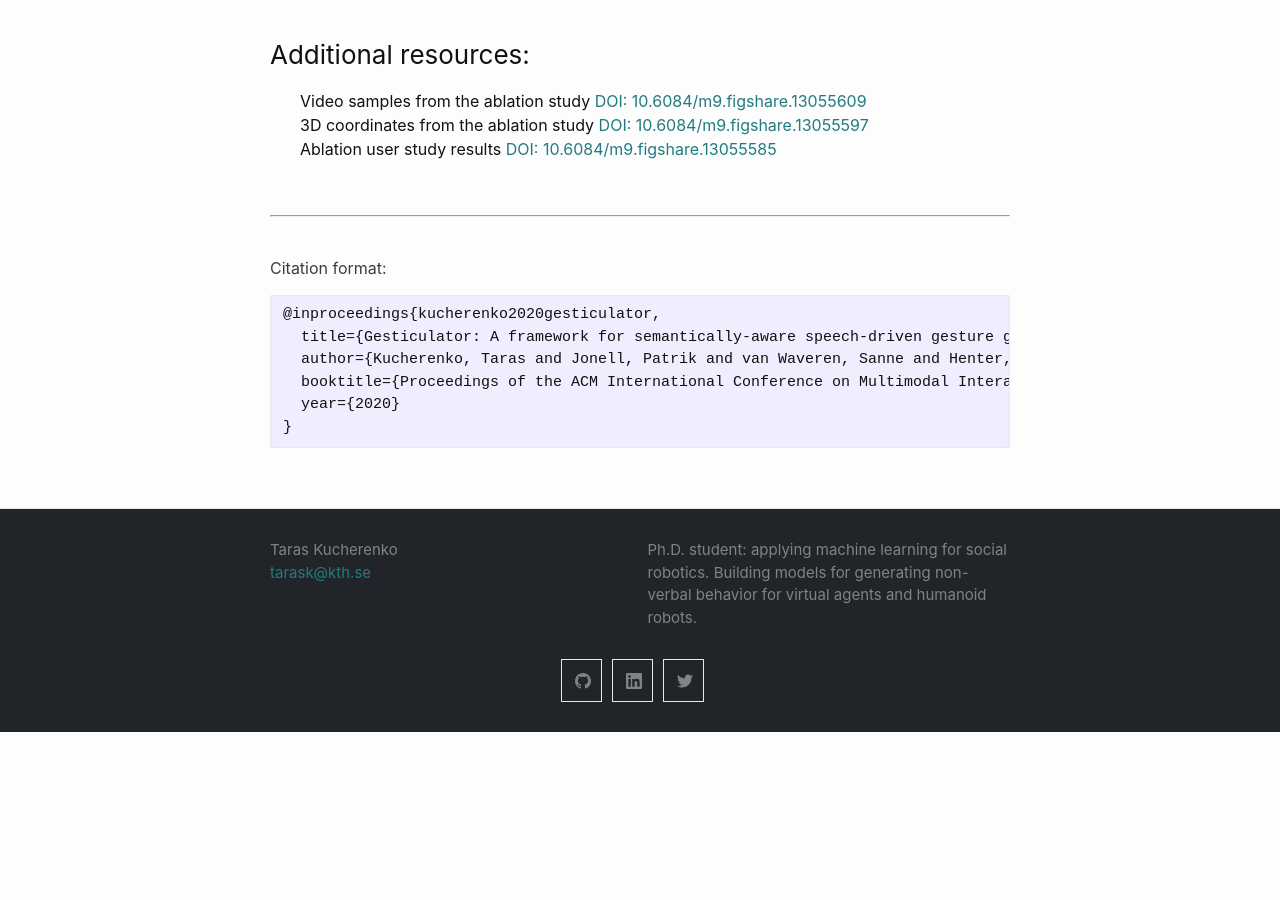
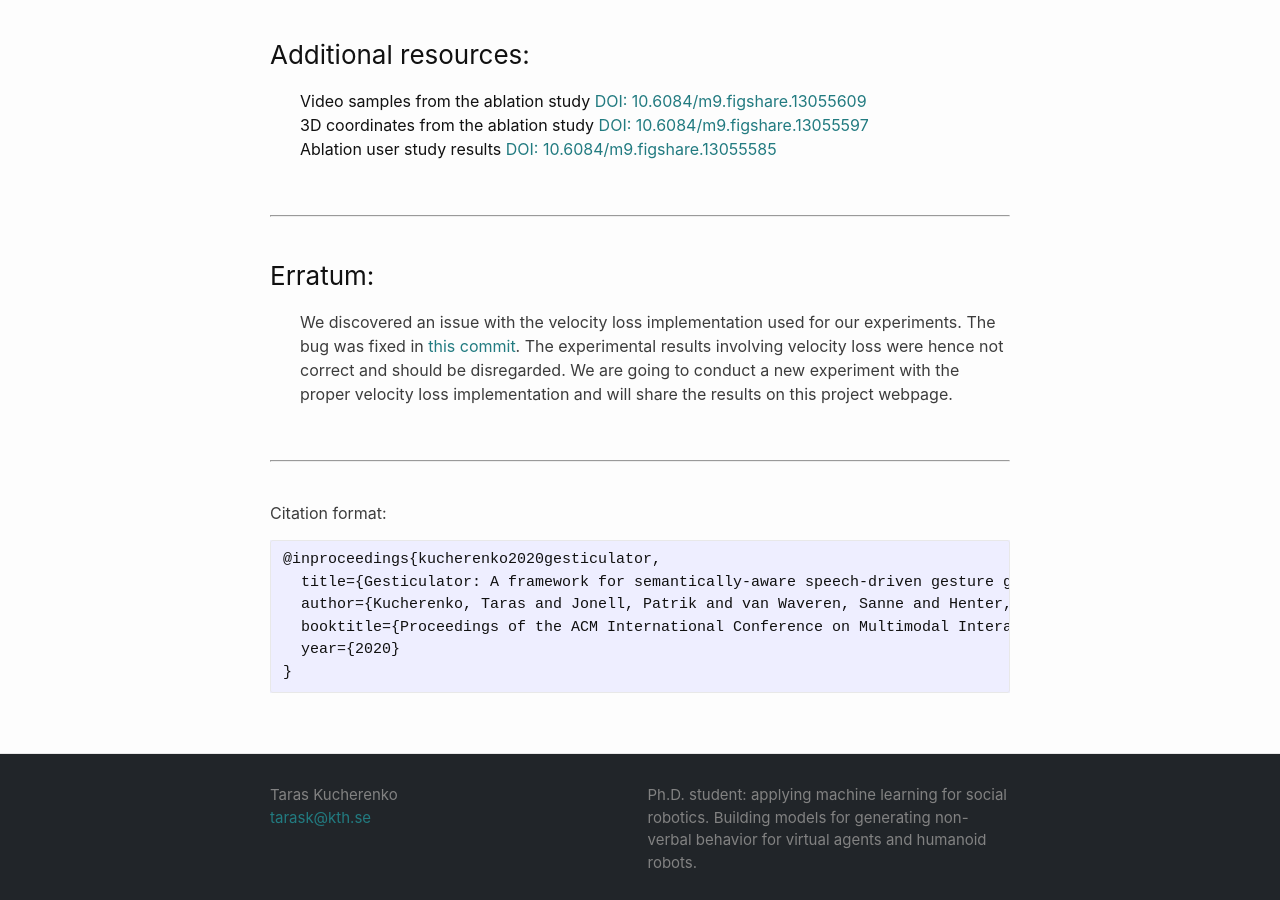
Before and after one commit to Svito-zar/Svito-zar.github.io, a Jekyll site: the page built from _posts/2020-08-03-Gesticulator.md, in a window 1280 px wide and 900 px high, scrolled down 2113 px. Built offline with Jekyll 4.4.1, drawn with Linux system fonts in a browser that asks for light colours; before the commit the page ends 2845 px from its top, so only the background shows below that.

Commit message:
Add erratum

````diff
--- a/_posts/2020-08-03-Gesticulator.md
+++ b/_posts/2020-08-03-Gesticulator.md
@@ -51,6 +51,13 @@ During speech, people spontaneously gesticulate, which plays a key role in conve
 ***
 &nbsp;
 
+### Erratum:
+- We discovered an issue with the velocity loss implementation used for our experiments. The bug was fixed in [this commit](https://github.com/Svito-zar/gesticulator/commit/11642221751593e801790907b0dd5247d88b6468). The experimental results involving velocity loss were hence not correct and should be disregarded. We are going to conduct a new experiment with the proper velocity loss implementation and will share the results on this project webpage.
+
+&nbsp;
+
+***
+&nbsp;
 
 Citation format:
 ```
````
